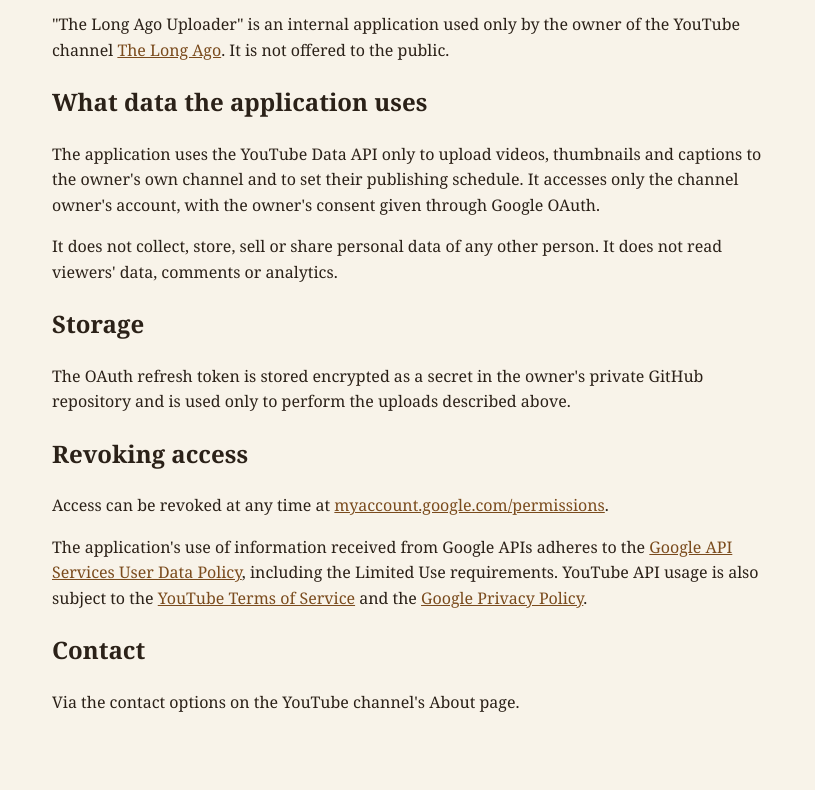
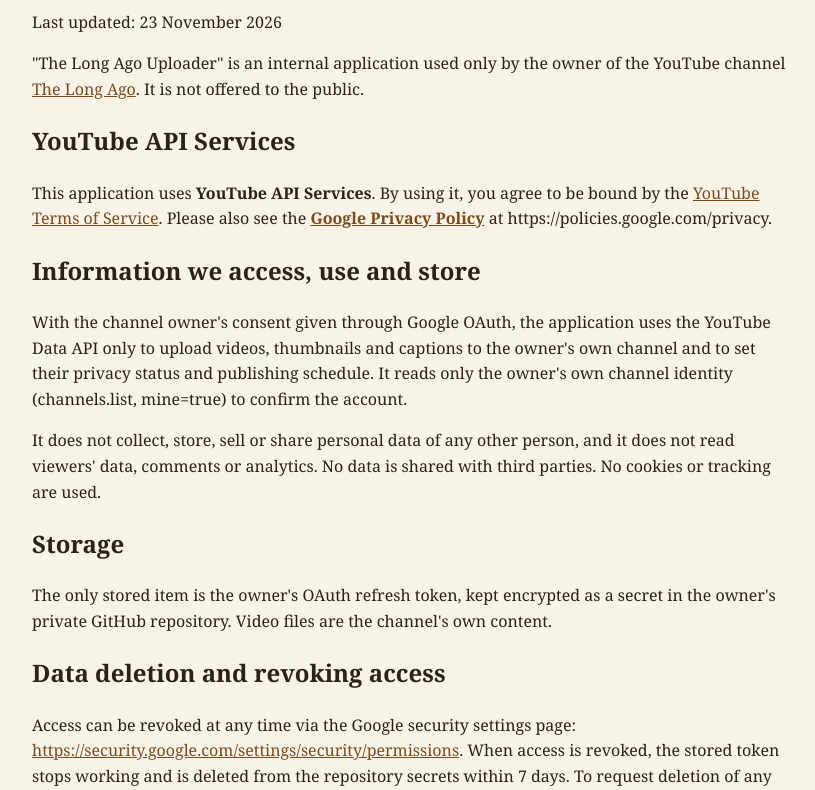
Before and after one commit to MuhammedAkverdi/the-long-ago-site, a plain HTML site: page privacy.html in a window 1280 px wide. Shown: the part 150-940 px from the top of the page, without its empty margins (228-1043 px from the left). Before the commit the page ends 913 px from the top, so only its background shows below. Drawn offline with Linux system fonts and the light colour scheme.

Commit message:
Add terms of service, expand privacy policy and homepage for API audit
Co-Authored-By: Claude Opus 5.5 <noreply@anthropic.com>
Claude-Session: https://claude.ai/code/session_012aGT5bAu9AXFdNFWp6ERDf

```diff
--- a/privacy.html
+++ b/privacy.html
@@ -1,13 +1,14 @@
-<!doctype html><html lang="en"><head><meta charset="utf-8"><meta name="viewport" content="width=device-width,initial-scale=1">
-<title>Privacy Policy - The Long Ago</title><style>body{font-family:Georgia,serif;max-width:720px;margin:48px auto;padding:0 16px;line-height:1.6;color:#2b2118;background:#f8f3e9}a{color:#7a4b1d}</style></head>
-<body><h1>Privacy Policy</h1><p>Last updated: 23 November 2026</p>
+<!doctype html><html lang="en"><head><meta charset="utf-8"><meta name="viewport" content="width=device-width,initial-scale=1"><title>Privacy Policy - The Long Ago</title><style>body{font-family:Georgia,serif;max-width:760px;margin:40px auto;padding:0 16px;line-height:1.6;color:#2b2118;background:#f8f3e9}a{color:#7a4b1d}.yt{display:inline-block;background:#ff0000;color:#fff;font-family:Arial;font-weight:bold;padding:2px 10px;border-radius:6px}nav a{margin-right:16px}</style></head><body><nav><a href="index.html">Home</a><a href="privacy.html">Privacy Policy</a><a href="terms.html">Terms of Service</a></nav>
+<h1>Privacy Policy</h1><p>Last updated: 23 November 2026</p>
 <p>"The Long Ago Uploader" is an internal application used only by the owner of the YouTube channel <a href="https://www.youtube.com/@TheLongAgo2">The Long Ago</a>. It is not offered to the public.</p>
-<h2>What data the application uses</h2>
-<p>The application uses the YouTube Data API only to upload videos, thumbnails and captions to the owner's own channel and to set their publishing schedule. It accesses only the channel owner's account, with the owner's consent given through Google OAuth.</p>
-<p>It does not collect, store, sell or share personal data of any other person. It does not read viewers' data, comments or analytics.</p>
+<h2>YouTube API Services</h2>
+<p>This application uses <strong>YouTube API Services</strong>. By using it, you agree to be bound by the <a href="https://www.youtube.com/t/terms">YouTube Terms of Service</a>. Please also see the <a href="https://policies.google.com/privacy"><strong>Google Privacy Policy</strong></a> at https://policies.google.com/privacy.</p>
+<h2>Information we access, use and store</h2>
+<p>With the channel owner's consent given through Google OAuth, the application uses the YouTube Data API only to upload videos, thumbnails and captions to the owner's own channel and to set their privacy status and publishing schedule. It reads only the owner's own channel identity (channels.list, mine=true) to confirm the account.</p>
+<p>It does not collect, store, sell or share personal data of any other person, and it does not read viewers' data, comments or analytics. No data is shared with third parties. No cookies or tracking are used.</p>
 <h2>Storage</h2>
-<p>The OAuth refresh token is stored encrypted as a secret in the owner's private GitHub repository and is used only to perform the uploads described above.</p>
-<h2>Revoking access</h2>
-<p>Access can be revoked at any time at <a href="https://myaccount.google.com/permissions">myaccount.google.com/permissions</a>.</p>
-<p>The application's use of information received from Google APIs adheres to the <a href="https://developers.google.com/terms/api-services-user-data-policy">Google API Services User Data Policy</a>, including the Limited Use requirements. YouTube API usage is also subject to the <a href="https://www.youtube.com/t/terms">YouTube Terms of Service</a> and the <a href="https://policies.google.com/privacy">Google Privacy Policy</a>.</p>
+<p>The only stored item is the owner's OAuth refresh token, kept encrypted as a secret in the owner's private GitHub repository. Video files are the channel's own content.</p>
+<h2>Data deletion and revoking access</h2>
+<p>Access can be revoked at any time via the Google security settings page: <a href="https://security.google.com/settings/security/permissions">https://security.google.com/settings/security/permissions</a>. When access is revoked, the stored token stops working and is deleted from the repository secrets within 7 days. To request deletion of any stored data, contact us via the channel's About page; requests are completed within 7 days.</p>
+<p>The application's use of information received from Google APIs adheres to the <a href="https://developers.google.com/terms/api-services-user-data-policy">Google API Services User Data Policy</a>, including the Limited Use requirements.</p>
 <h2>Contact</h2><p>Via the contact options on the YouTube channel's About page.</p></body></html>
```
Also changed, not shown: index.html (+7 -6 lines), terms.html (added, +15 -0 lines).
